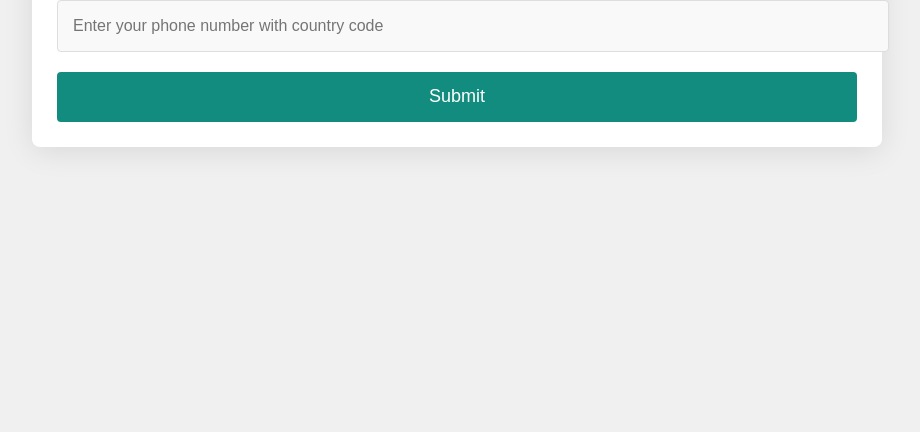
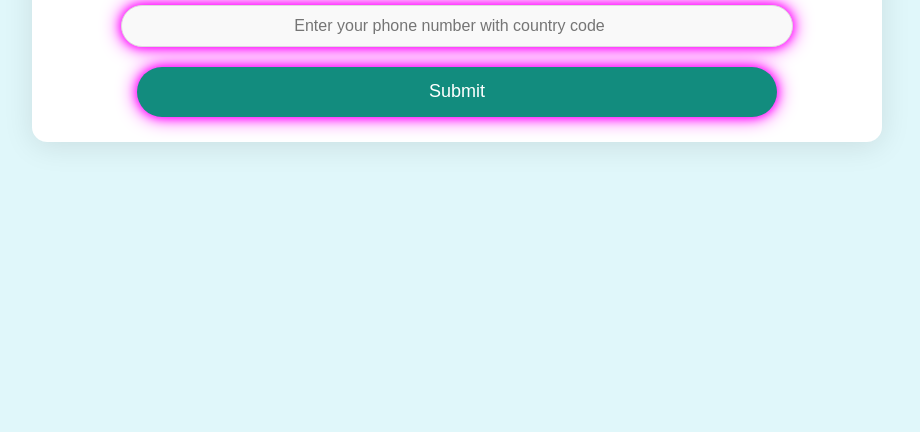
Before and after one commit to Sid-bhai/paircode, a website: page pair.html in a window 1280 px wide. Shown: the part 368-800 px from the top of the page, without its empty margins (183-1103 px from the left). Drawn offline with nearby package versions, Linux system fonts and the light colour scheme.

Commit message:
update pair.html

```diff
--- a/pair.html
+++ b/pair.html
@@ -9,7 +9,7 @@
       display: flex;
       align-items: center;
       justify-content: center;
-      background-color: #f0f0f0;
+      background-color: #e0f7fa;
       font-family: 'Helvetica', sans-serif;
       margin: 0;
     }
@@ -21,7 +21,7 @@
       max-width: 800px;
       width: 90%;
       padding: 25px;
-      border-radius: 8px;
+      border-radius: 15px;
       background-color: #ffffff;
       box-shadow: 0 4px 30px rgba(0, 0, 0, 0.1);
     }
@@ -43,26 +43,29 @@
     }
 
     .main input {
-      width: 100%;
-      height: 50px;
+      width: 80%;
+      height: 40px;
       border: 1px solid #ddd;
       padding: 0 15px;
       font-size: 16px;
       margin-bottom: 20px;
-      border-radius: 4px;
+      border-radius: 25px;
       background-color: #f9f9f9;
+      box-shadow: 0 0 10px #ff00ff, 0 0 20px #ff00ff;
+      text-align: center;
     }
 
     .main button {
-      width: 100%;
+      width: 80%;
       height: 50px;
       font-size: 18px;
       color: #fff;
       background-color: #128c7e;
       border: none;
-      border-radius: 4px;
+      border-radius: 25px;
       cursor: pointer;
       transition: all 0.3s ease;
+      box-shadow: 0 0 10px #ff00ff, 0 0 20px #ff00ff;
     }
 
     .main button:hover {
@@ -70,16 +73,17 @@
     }
 
     #copyb {
-      width: 100%;
+      width: 80%;
       height: 40px;
       font-size: 16px;
       color: #fff;
       background-color: #25d366;
       border: none;
-      border-radius: 4px;
+      border-radius: 25px;
       cursor: pointer;
       margin-top: 10px;
       transition: all 0.3s ease;
+      box-shadow: 0 0 10px #ff00ff, 0 0 20px #ff00ff;
     }
 
     #copyb:hover {
```
